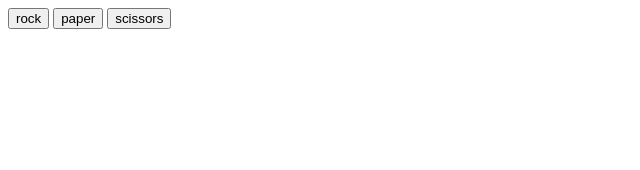
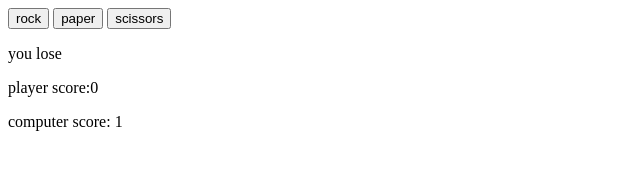
Before and after one commit to maxmandia/rock-paper-scissors, a plain HTML site: page index.html in a window 1280 px wide. Both pictures are taken after a click on the button "rock". Shown: the whole page, without its empty margins (0-640 px from the left). Drawn offline with Linux system fonts and the light colour scheme.

Commit message:
Hell yea

```diff
--- a/app.js
+++ b/app.js
@@ -25,12 +25,36 @@ function playRound(playerChoice, computerChoice) {
 }
 
 const buttons = document.querySelectorAll("button");
+const results = document.querySelector(".results");
+const playerScore = document.querySelector(".player-score");
+const computerScore = document.querySelector(".computer-score");
+const gameResults = document.querySelector(".game-results");
 
 buttons.forEach(function (btn) {
-  btn.addEventListener("click", () => {
-    playerChoice = btn.className;
+  btn.addEventListener("click", (e) => {
+    playerChoice = btn.textContent;
     let computerChoice = computerPlay();
 
-    console.log(playRound(playerChoice, computerChoice));
+    let outcome = playRound(playerChoice, computerChoice);
+
+    if (outcome === "you win") {
+      myScore++;
+    } else if (outcome === "you lose") {
+      pcScore++;
+    } else if (outcome === "you tied") {
+    }
+
+    if (myScore === 5) {
+      gameResults.innerHTML = `<p> You win!</p>`;
+    } else if (pcScore === 5) {
+      gameResults.innerHTML = `<p> You lose!</p>`;
+    }
+
+    results.innerHTML = `<p>${outcome}</p>`;
+    playerScore.innerHTML = `<p> player score:${myScore}</p>`;
+    computerScore.innerHTML = `<p>computer score: ${pcScore}</p>`;
   });
 });
+
+myScore = 0;
+pcScore = 0;
--- a/index.html
+++ b/index.html
@@ -10,6 +10,12 @@
     <button class="rock">rock</button>
     <button class="paper">paper</button>
     <button class="scissors">scissors</button>
+    <div class="main">
+      <p class="results"></p>
+      <p class="player-score"></p>
+      <p class="computer-score"></p>
+      <p class="game-results"></p>
+    </div>
   </body>
   <script src="app.js"></script>
 </html>
```
